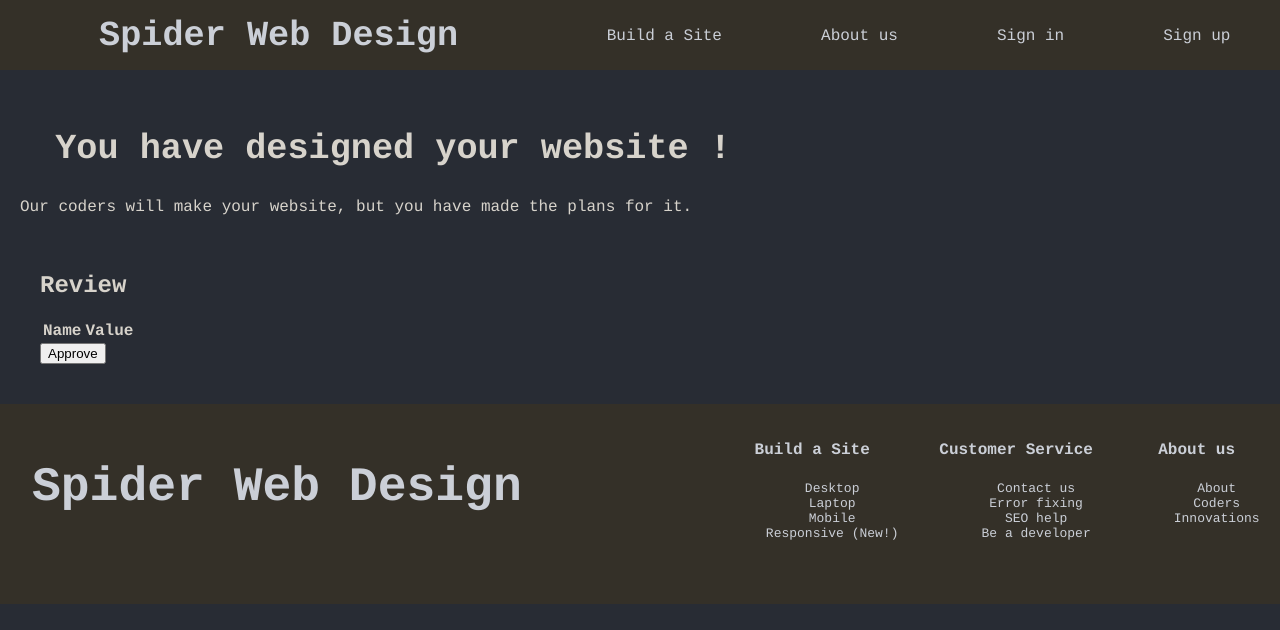
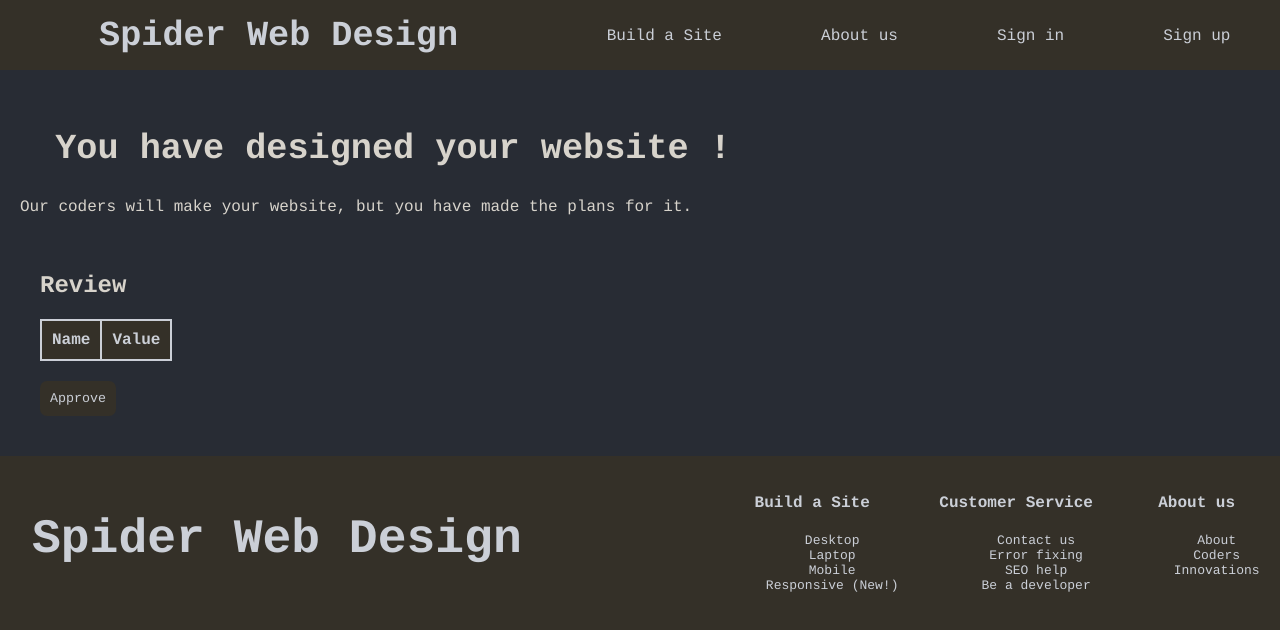
Before and after one commit to MJP8/web-design, a plain HTML site: page src/html/form-control.html in a window 1280 px wide. Drawn offline with Linux system fonts and the light colour scheme.

Commit message:
added styles

```diff
--- a/src/html/form-control.html
+++ b/src/html/form-control.html
@@ -7,6 +7,34 @@
     <meta name="viewport" content="width=device-width, initial-scale=1.0">
     <title>Created new site! &mdash; Spider Web Design</title>
     <link rel="stylesheet" href="/css/index.css" />
+    <style>
+        table {
+            background-color: #343028;
+            border: 2px solid #cbcfd7;
+            border-collapse: collapse;
+            color: #cbcfd7;
+            margin: 20px 0px;
+        }
+
+        table * {
+            border: inherit;
+            padding: 10px;
+        }
+
+        button {
+            padding: 10px;
+            border-radius: 7px;
+            box-sizing: border-box;
+            background-color: #343028;
+            color: #cbcfd7;
+            border: 0px;
+            font-family: inherit;
+        }
+
+        button:hover {
+            background-color: #37332a;
+        }
+    </style>
 </head>
 
 <body>
--- a/src/js/form-control.js
+++ b/src/js/form-control.js
@@ -7,7 +7,7 @@ function parseQuery(queryString) {
     }
     return parsedQueries;
 }
-const queries = parseQuery(location.search);
+const queries = parseQuery(decodeURI(location.pathname.concat(location.search)).split('?')[1]);
 console.log(queries.toString());
 let formData = {};
 for (const query in queries) {
```
